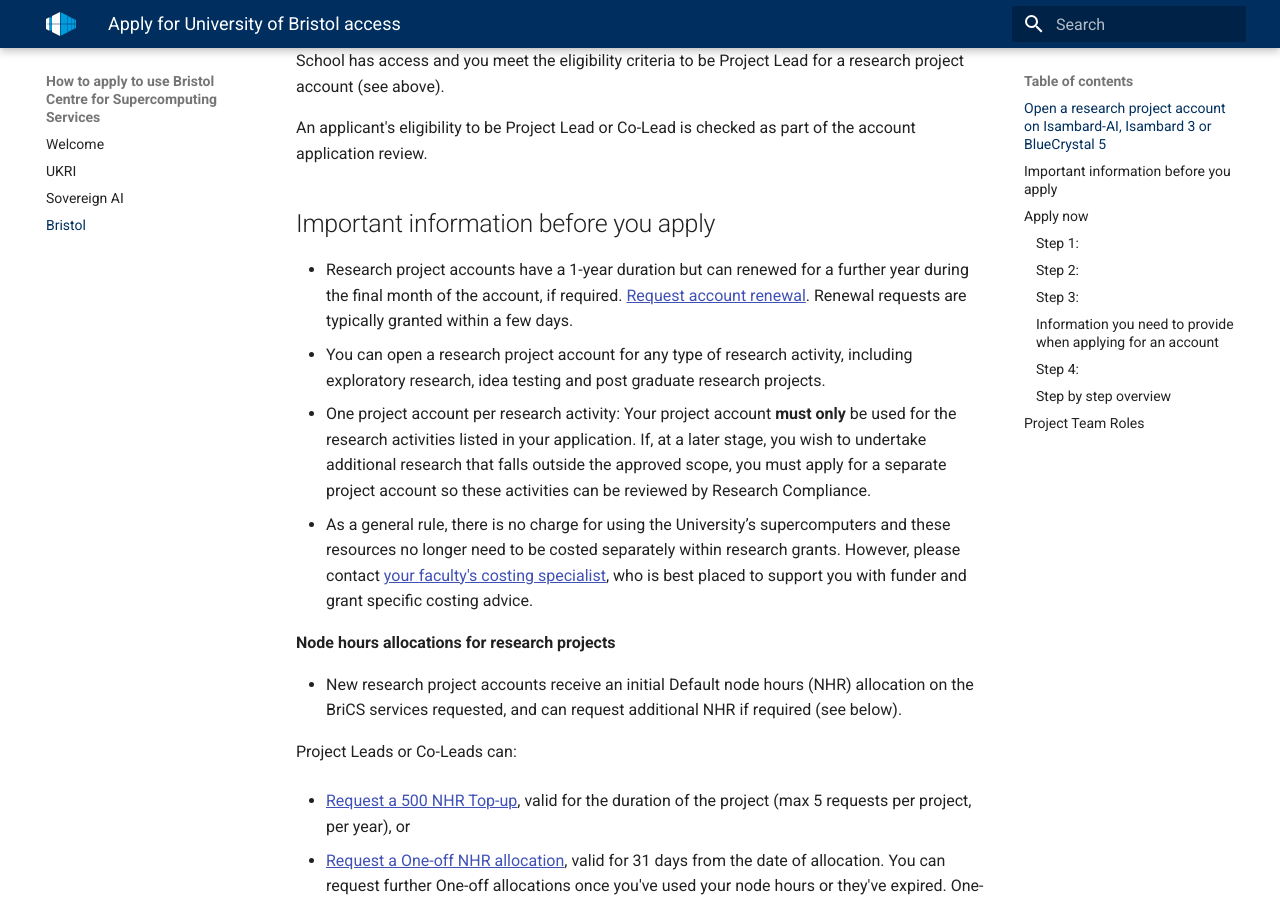
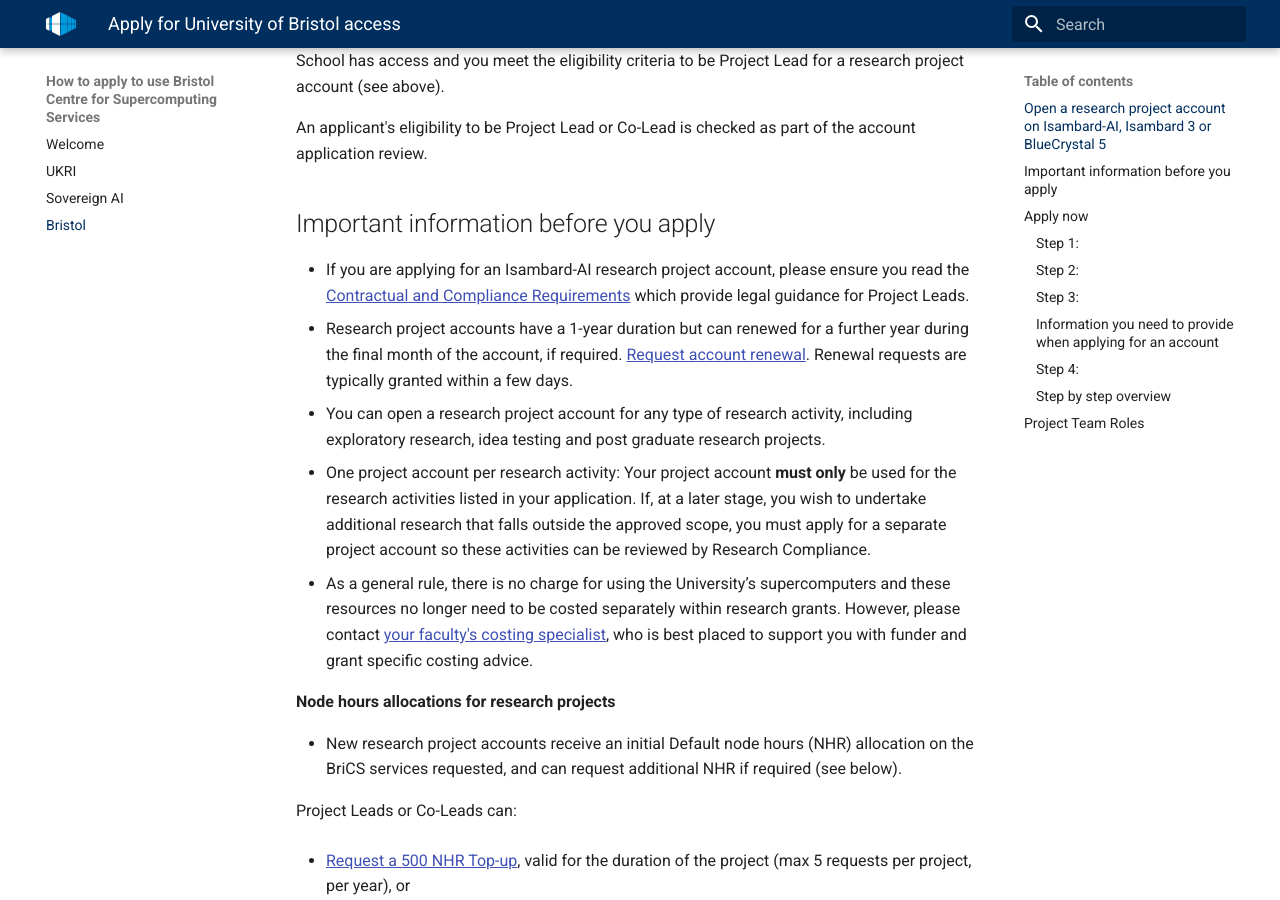
Before and after one commit to isambard-sc/apply.isambard.ac.uk, an MkDocs documentation site: the page built from docs/bristol/index.md, in a window 1280 px wide and 900 px high, scrolled down 648 px. Built offline with MkDocs 1.6.1 and Material for MkDocs 9.7.7, drawn with Linux system fonts in a browser that asks for light colours.

Commit message:
Update index.md

```diff
--- a/docs/bristol/index.md
+++ b/docs/bristol/index.md
@@ -31,6 +31,8 @@
 
 ## Important information before you apply
 
+- If you are applying for an Isambard-AI research project account, please ensure you read the [Contractual and Compliance
+Requirements](https://uob.sharepoint.com/:b:/r/sites/dri/Shared%20Documents/HACC/Contractual%20and%20Compliance%20Guidance%20for%20Use%20of%20Isambard-AI%20Nov%202026.pdf?d=w3aa689395514496fb93dd4d1470c438d&csf=1&web=1&e=BlRDr4) which provide legal guidance for Project Leads.
 - Research project accounts have a 1-year duration but can renewed for a further year during the final month of the account, if required. [Request account renewal](https://forms.cloud.microsoft/e/Wp5SgwLpQx). Renewal requests are typically granted within a few days.
 - You can open a research project account for any type of research activity, including exploratory research, idea testing and post graduate research projects.
 - One project account per research activity: Your project account **must only** be used for the research activities listed in your application. If, at a later stage, you wish to undertake additional research that falls outside the approved scope, you must apply for a separate project account so these activities can be reviewed by Research Compliance.
```
